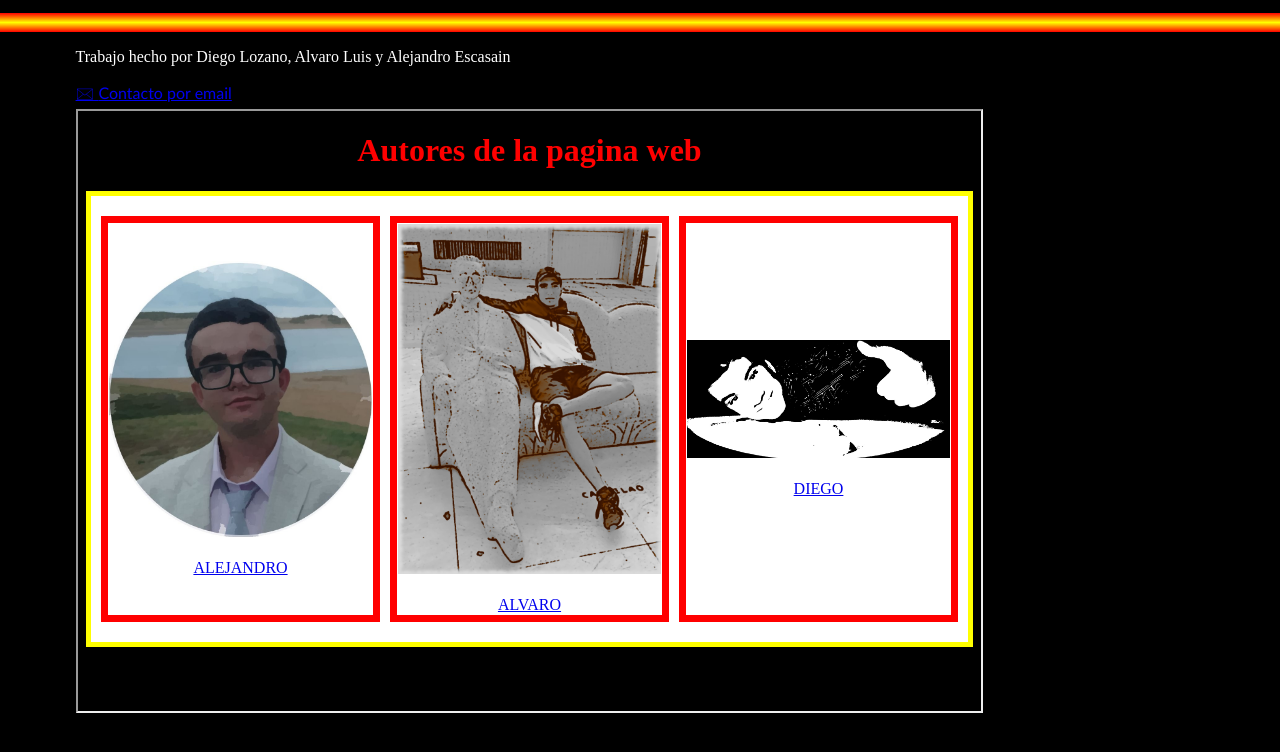
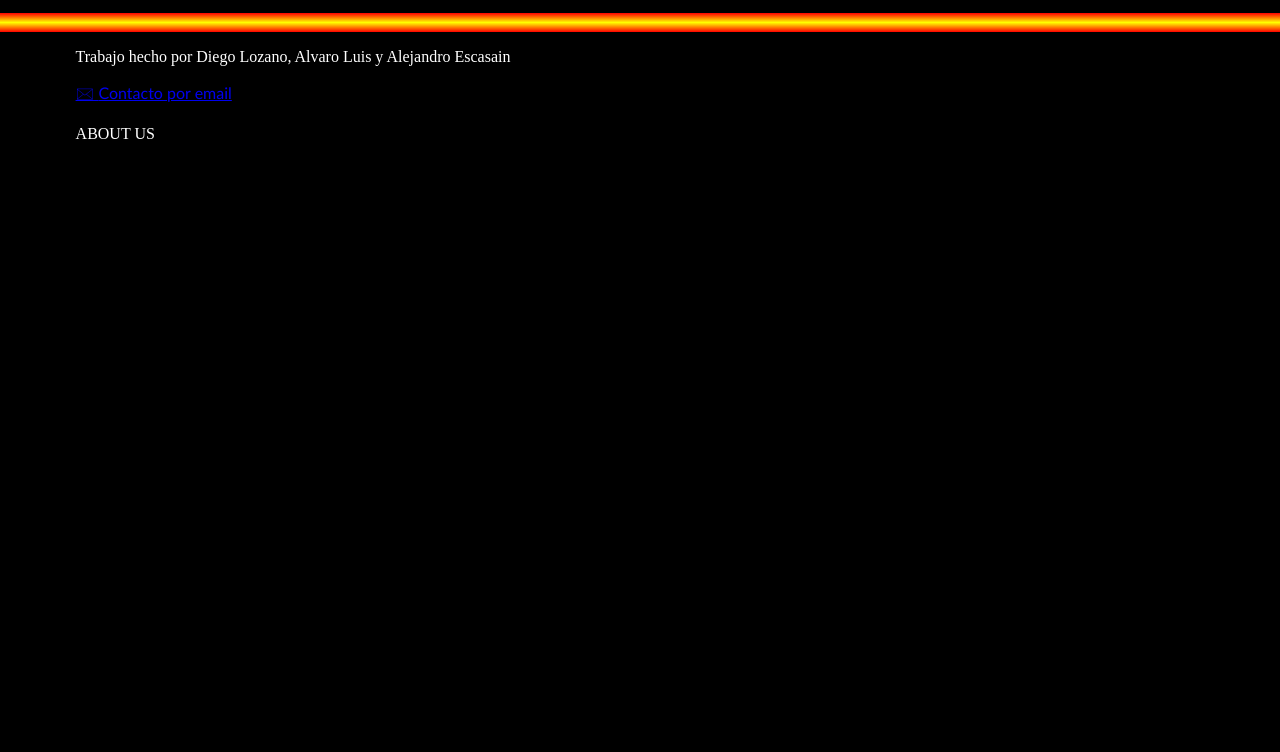
Before and after one commit to alvargod25/vehiculos, a plain HTML site: page index.html in a window 1280 px wide. Shown: the part 1828-2580 px from the top of the page. After the commit the page ends 2046 px from the top, so only its background shows below. Drawn offline with Linux system fonts and the light colour scheme.

Commit message:
Update index.html

```diff
--- a/index.html
+++ b/index.html
@@ -118,7 +118,7 @@ En ella se estudiaba y se investigaba sobre todo tipo de asuntos, dado que la fi
 	    <a href="mailto:alejandro.escgon@educa.jcyl.es" id="linkcorreoimg" > &#128386; </a>
     <a href="mailto:alejandro.escgon@educa.jcyl.es" id="linkcorreo"> Contacto por email </a>
     </section>
-	<iframe width="80%" height="600px" src="pagina_comun.html"></iframe>
+	<a herf="pagina_comun.html">   <p>ABOUT US</p> </a>
 </footer>
 
 
```
